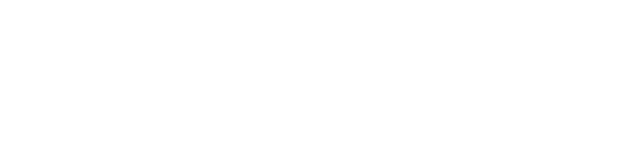
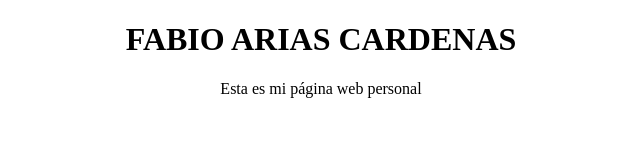
Before and after one commit to faariasca/faariasca.github.io, a plain HTML site: page index.html in a window 1280 px wide. Shown: the whole page, without its empty margins (319-959 px from the left). Drawn offline with Linux system fonts and the light colour scheme.

Commit message:
Update index.html

```diff
--- a/index.html
+++ b/index.html
@@ -1,6 +1,13 @@
 <!DOCTYPE html>
 <html>
-
-
-
+	<head>
+		<meta charset="utf-8">
+		<title>Fabio Arias Cardenas</title>
+	</head>
+	<body>
+	<center>
+		<h1>FABIO ARIAS CARDENAS</h1>
+		<p>Esta es mi página web personal</p>
+	</center>
+	</body>
 </html>
```
